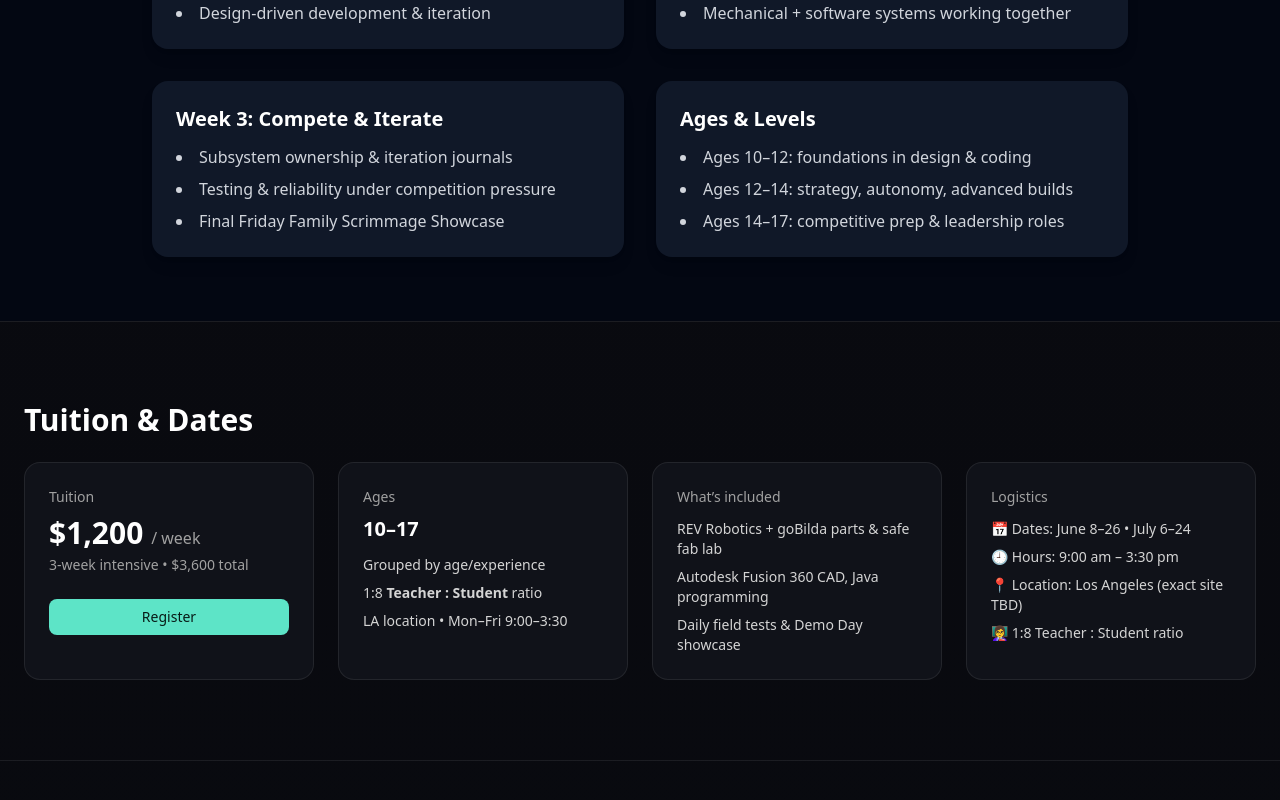
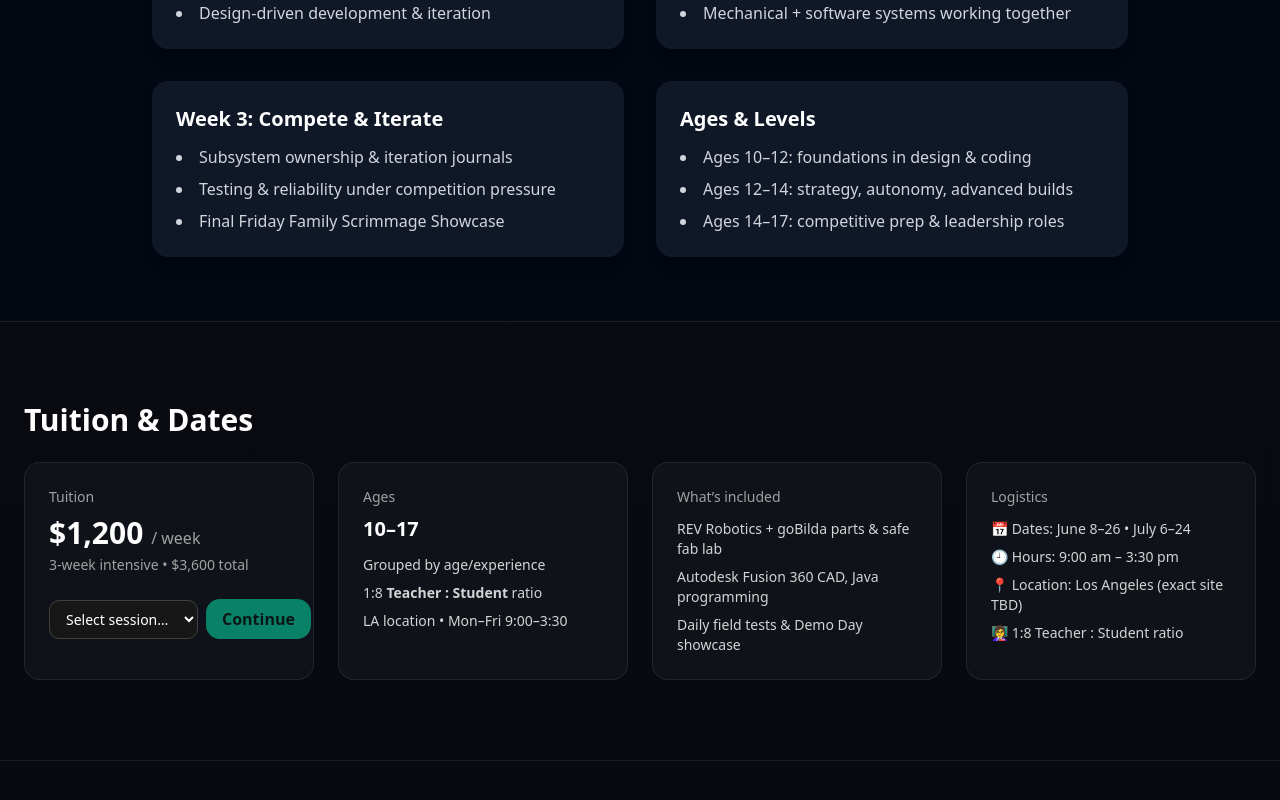
Before and after one commit to KingKumar/camp-asimov, a Next.js app: page / in a window 1280 px wide. Shown: the part 1288-2088 px from the top of the page. Built offline with nearby package versions, Linux system fonts and the light colour scheme.

Commit message:
added stripe links session picker

```diff
--- a/components/AsimovLanding.tsx
+++ b/components/AsimovLanding.tsx
@@ -10,6 +10,8 @@ import { Button } from "@/components/ui/button";
 import { Card, CardContent, CardHeader, CardTitle } from "@/components/ui/card";
 import { Input } from "@/components/ui/input";
 import { Textarea } from "@/components/ui/textarea";
+import SessionPicker from "@/components/SessionPicker";
+
 
 // ------------------------------------
 // Config / constants (edit these)
@@ -128,14 +130,7 @@ export default function AsimovCampLanding() {
                  <a href="/staff" aria-label="Open Staff Portal">Staff Portal</a>
             </Button>
             <Button asChild className="ml-2" style={{ backgroundColor: ink.accent, color: "#081b17" }}>
-                <a
-                    href={STRIPE_LINK}
-                    target="_blank"
-                    rel="noreferrer"
-                    aria-label="Register for Camp Asimov via secure checkout"
-                >
-                    Register
-                </a>
+                 <a href="#pricing">Register</a>
             </Button>
           </nav>
         </div>
@@ -160,11 +155,7 @@ export default function AsimovCampLanding() {
               <Button asChild size="lg" className="px-6 py-6 text-base" style={{ backgroundColor: ink.accent, color: "#081b17" }}>
                 <a href="#program">Curriculum Overview</a>
               </Button>
-              <Button asChild size="lg" className="px-6 py-6 text-base" style={{ backgroundColor: "#00f0b5", color: "#081b17" }}>
-                <a href={STRIPE_LINK} target="_blank" rel="noreferrer" aria-label="Register — $1,200 per week">
-                  Register — $1,200/week
-                </a>
-              </Button>
+              <SessionPicker compact />
             </div>
             <p className="mt-4 text-xs text-neutral-400">
             Led by technologist & educator <strong>Ronit Kumar</strong> — bringing experience as Robotics Program Head at Brentwood School and Crossroads School for the Arts and Sciences.
@@ -268,11 +259,10 @@ export default function AsimovCampLanding() {
                 $1,200 <span className="text-base font-medium text-neutral-400">/ week</span>
               </div>
               <div className="mt-1 text-neutral-400 text-sm">3-week intensive • $3,600 total</div>
-              <Button asChild className="mt-6 w-full" style={{ backgroundColor: ink.accent, color: "#081b17" }}>
-                <a href={STRIPE_LINK} target="_blank" rel="noreferrer" aria-label="Register for Camp Asimov">
-                  Register
-                </a>
-              </Button>
+              <div className="mt-6">
+                     <SessionPicker compact />
+                </div>
+
             </div>
 
             <div className="rounded-2xl border p-6" style={{ borderColor: ink.line, background: ink.surface }}>
--- /dev/null
+++ b/components/SessionPicker.tsx
@@ -0,0 +1,88 @@
+"use client";
+
+import { useState } from "react";
+
+type Session = { id: string; label: string; link: string; soldOut?: boolean };
+
+/**
+ * TODO: Replace the REPLACE_* links with your real Stripe Payment Links.
+ */
+const SESSIONS: Session[] = [
+  { id: "june", label: "June 8–26", link: "https://buy.stripe.com/9B6cN5a4schn5OS2RK0sU00" },
+  { id: "july", label: "July 6–24", link: "https://buy.stripe.com/3cIfZhccA3KRcdg1NG0sU01" },
+  // Example for a full session:
+  // { id: "july", label: "July 6–24", link: "", soldOut: true },
+];
+
+export default function SessionPicker({ compact = false }: { compact?: boolean }) {
+  const [sel, setSel] = useState<string>("");
+
+  const go = () => {
+    const s = SESSIONS.find(x => x.id === sel);
+    if (s?.link) window.open(s.link, "_blank", "noopener,noreferrer");
+  };
+
+  if (compact) {
+    return (
+      <div className="flex gap-2 items-center">
+        <label className="sr-only" htmlFor="camp-session">Choose session</label>
+        <select
+          id="camp-session"
+          value={sel}
+          onChange={(e) => setSel(e.target.value)}
+          className="px-3 py-2 rounded-lg bg-neutral-900 border border-neutral-700 text-sm"
+        >
+          <option value="">Select session…</option>
+          {SESSIONS.map(s => (
+            <option key={s.id} value={s.id} disabled={!!s.soldOut}>
+              {s.label}{s.soldOut ? " — Sold out" : ""}
+            </option>
+          ))}
+        </select>
+        <button
+          onClick={go}
+          disabled={!sel}
+          className="px-4 py-2 rounded-xl font-semibold disabled:opacity-50"
+          style={{ backgroundColor: "#00f0b5", color: "#081b17" }}
+        >
+          Continue
+        </button>
+      </div>
+    );
+  }
+
+  return (
+    <div className="rounded-2xl border p-4 md:p-6" style={{ background: "rgba(16,18,25,0.9)", borderColor: "rgba(255,255,255,0.08)" }}>
+      <h3 className="text-lg font-semibold mb-3">Choose your session</h3>
+
+      <div className="grid sm:grid-cols-3 gap-3">
+        {SESSIONS.map(s => (
+          <button
+            key={s.id}
+            onClick={() => !s.soldOut && setSel(s.id)}
+            disabled={!!s.soldOut}
+            className={`rounded-xl px-4 py-3 text-left border transition
+              ${sel === s.id ? "border-teal-400" : "border-white/15"}
+              ${s.soldOut ? "opacity-50 cursor-not-allowed" : "hover:border-white/40"}`}
+          >
+            <div className="font-medium">{s.label}</div>
+            <div className="text-xs text-neutral-400">
+              {s.soldOut ? "Sold out" : "Deposit $1,200"}
+            </div>
+          </button>
+        ))}
+      </div>
+
+      <div className="mt-4">
+        <button
+          onClick={go}
+          disabled={!sel}
+          className="px-6 py-3 rounded-xl font-semibold disabled:opacity-50"
+          style={{ backgroundColor: "#00f0b5", color: "#081b17" }}
+        >
+          {sel ? "Continue to payment" : "Select a session"}
+        </button>
+      </div>
+    </div>
+  );
+}
```
